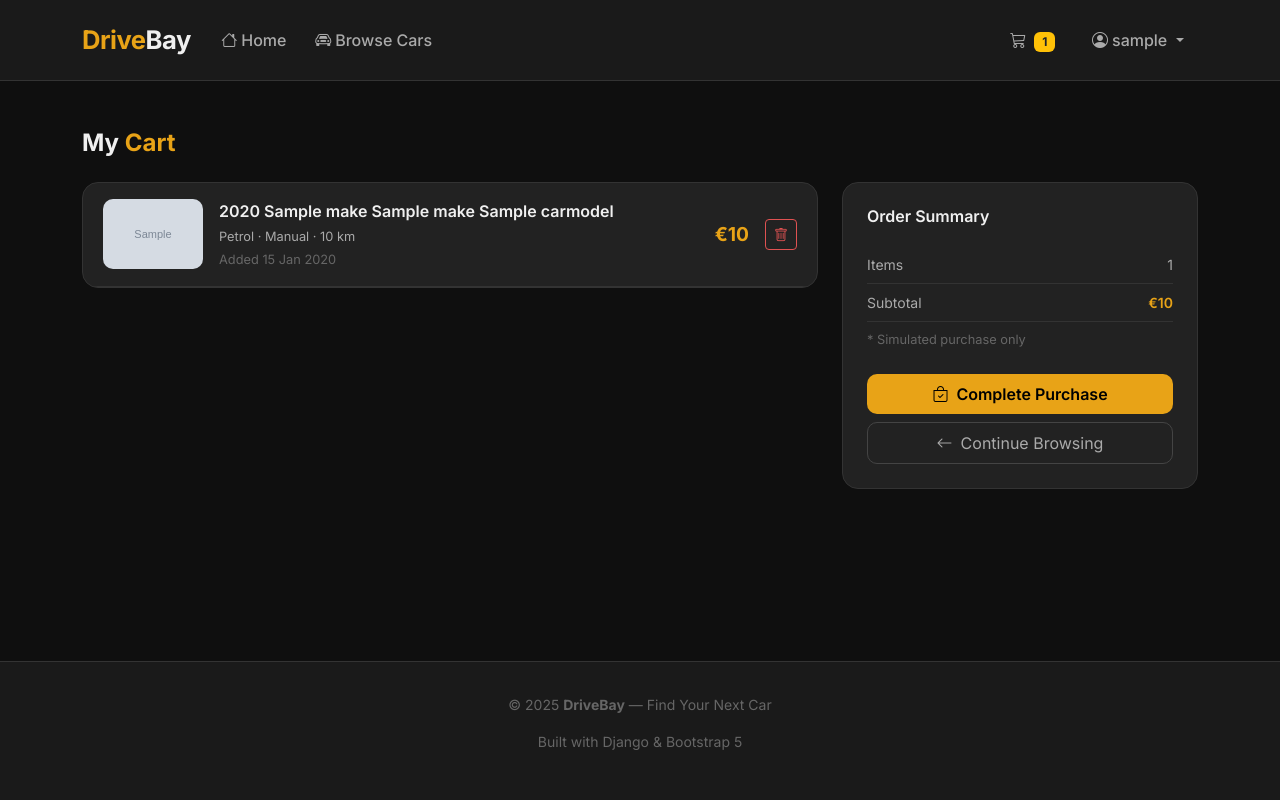
After one commit to Thtekos/drivebay, a Django app: page /cart/ in a window 1280 px wide. The commit adds this page. Run offline with Django 5.2, Linux system fonts and the light colour scheme; a user stored in the database is signed in; tables that the repository leaves empty hold one stand-in row (values such as "Sample post"); grey boxes marked "Sample" are stand-in pictures.

Commit message:
Major update: Added shopping cart with AJAX add/remove and simulated checkout,  fixed missing form_data context in car add and edit views, fixed car form template by removing form_data references. Also fixed sticky footer, removed mt-5 from footer, moved flash messages inside main

```diff
--- a/cars/urls.py
+++ b/cars/urls.py
@@ -13,4 +13,10 @@ urlpatterns = [
     path('profile/', views.profile_view, name='profile'),
     path('profile/change-password/', views.change_password_view, name='change_password'),
     path('dashboard/', views.dashboard_view, name='dashboard'),
+    path('cart/', views.cart_view, name='cart'),
+    path('cart/add/<int:car_id>/', views.cart_add, name='cart_add'),
+    path('cart/remove/<int:car_id>/', views.cart_remove, name='cart_remove'),
+    path('cart/checkout/', views.cart_checkout, name='cart_checkout'),
+    path('wishlist/add/<int:car_id>/', views.wishlist_add, name='wishlist_add'),
+    path('wishlist/remove/<int:car_id>/', views.wishlist_remove, name='wishlist_remove'),
 ]
--- a/cars/views.py
+++ b/cars/views.py
@@ -8,6 +8,7 @@ from .decorators import admin_required, login_required_redirect
 from django.db import models
 from django.views.decorators.http import require_POST
 from django.http import JsonResponse
+from .models import Car, Make, CarModel, ViewHistory, UserProfile, Review, CartItem, Wishlist
 
 
 def home(request):
@@ -405,3 +406,91 @@ def submit_review(request, car_id):
         'username': request.user.username,
         'comment': comment,
     })
+
+@login_required_redirect
+def cart_view(request):
+    cart_items = request.user.cart_items.select_related('car').order_by('-added_at')
+    total = sum(item.car.price for item in cart_items)
+    context = {
+        'cart_items': cart_items,
+        'total': total,
+    }
+    return render(request, 'cart.html', context)
+
+
+@login_required_redirect
+@require_POST
+def cart_add(request, car_id):
+    car = get_object_or_404(Car, id=car_id, is_available=True)
+
+    # Check if already in cart
+    if request.user.cart_items.filter(car=car).exists():
+        return JsonResponse({'success': False, 'error': 'This car is already in your cart.'})
+
+    CartItem.objects.create(user=request.user, car=car)
+    cart_count = request.user.cart_items.count()
+    return JsonResponse({'success': True, 'cart_count': cart_count})
+
+
+@login_required_redirect
+@require_POST
+def cart_remove(request, car_id):
+    car = get_object_or_404(Car, id=car_id)
+    request.user.cart_items.filter(car=car).delete()
+    cart_count = request.user.cart_items.count()
+
+    # Recalculate total
+    cart_items = request.user.cart_items.select_related('car').all()
+    total = sum(item.car.price for item in cart_items)
+
+    return JsonResponse({
+        'success': True,
+        'cart_count': cart_count,
+        'total': f"{total:,.0f}",
+    })
+
+
+@login_required_redirect
+@require_POST
+def cart_checkout(request):
+    from .models import Purchase
+    cart_items = request.user.cart_items.select_related('car').all()
+
+    if not cart_items.exists():
+        messages.error(request, 'Your cart is empty.')
+        return redirect('cart')
+
+    # Simulate purchase for each cart item
+    for item in cart_items:
+        Purchase.objects.get_or_create(
+            user=request.user,
+            car=item.car,
+            defaults={'price_paid': item.car.price},
+        )
+        # Mark car as unavailable
+        item.car.is_available = False
+        item.car.save()
+
+    # Clear the cart
+    request.user.cart_items.all().delete()
+    messages.success(request, 'Purchase completed! Thank you for using DriveBay.')
+    return redirect('dashboard')
+
+@login_required_redirect
+@require_POST
+def wishlist_add(request, car_id):
+    car = get_object_or_404(Car, id=car_id)
+
+    if request.user.wishlist.filter(car=car).exists():
+        return JsonResponse({'success': False, 'error': 'Already in your wishlist.'})
+
+    Wishlist.objects.create(user=request.user, car=car)
+    return JsonResponse({'success': True})
+
+
+@login_required_redirect
+@require_POST
+def wishlist_remove(request, car_id):
+    car = get_object_or_404(Car, id=car_id)
+    request.user.wishlist.filter(car=car).delete()
+    return JsonResponse({'success': True})
--- a/management/views.py
+++ b/management/views.py
@@ -65,11 +65,12 @@ def management_car_add(request):
             return render(request, 'management/car_form.html', {
                 'makes': makes,
                 'car_models': car_models,
-                'form_data': request.POST,
                 'fuel_choices': Car.FUEL_CHOICES,
                 'transmission_choices': Car.TRANSMISSION_CHOICES,
                 'color_choices': Car.COLOR_CHOICES,
                 'condition_choices': Car.CONDITION_CHOICES,
+                'action': 'Add',
+                'form_data': {},
             })
 
         car = Car(
@@ -117,12 +118,12 @@ def management_car_edit(request, car_id):
                 'car': car,
                 'makes': makes,
                 'car_models': car_models,
-                'form_data': request.POST,
                 'fuel_choices': Car.FUEL_CHOICES,
                 'transmission_choices': Car.TRANSMISSION_CHOICES,
                 'color_choices': Car.COLOR_CHOICES,
                 'condition_choices': Car.CONDITION_CHOICES,
                 'action': 'Edit',
+                'form_data': {},
             })
 
         car.make_id = request.POST.get('make')
--- a/static/css/style.css
+++ b/static/css/style.css
@@ -29,11 +29,30 @@
     box-sizing: border-box;
 }
 
+html {
+    min-height: 100%;
+}
+
 body {
     background-color: var(--bg-primary);
     color: var(--text-primary);
     font-family: 'Inter', sans-serif;
-    min-height: 100vh;
+    display: flex !important;
+    flex-direction: column !important;
+    min-height: 100vh !important;
+}
+
+main {
+    display: block;
+    flex: 1 0 auto !important;
+}
+
+nav.navbar {
+    flex-shrink: 0;
+}
+
+footer.footer {
+    flex-shrink: 0;
 }
 
 a {
@@ -139,7 +158,6 @@ a:hover {
     border-radius: var(--radius-lg);
     overflow: hidden;
     transition: var(--transition);
-    height: 100%;
 }
 
 .car-card:hover {
@@ -218,7 +236,7 @@ a:hover {
     margin-bottom: 0.4rem;
 }
 
-/* Alerts / Messages */
+/* Alerts */
 .alert-success {
     background-color: rgba(76, 175, 125, 0.15);
     border: 1px solid var(--success);
@@ -278,6 +296,7 @@ a:hover {
 
 /* Footer */
 .footer {
+    flex-shrink: 0;
     background-color: var(--bg-secondary);
     border-top: 1px solid var(--border);
     padding: 2rem 0;
@@ -354,16 +373,6 @@ a:hover {
     justify-content: center;
     color: var(--text-muted);
     font-size: 0.85rem;
-}
-
-/* Prevent cards from stretching in flex/grid rows */
-.row > [class*="col"] {
-    display: flex;
-    flex-direction: column;
-}
-
-.row > [class*="col"] > .car-card {
-    flex: 0 1 auto;
 }
 
 /* Dashboard car row hover */
--- a/templates/base.html
+++ b/templates/base.html
@@ -117,7 +117,8 @@
         </div>
     </nav>
 
-    <!-- Flash messages -->
+    <!-- Main content -->
+    <main>
         {% if messages %}
         <div class="container mt-3">
             {% for message in messages %}
@@ -129,13 +130,11 @@
         </div>
         {% endif %}
 
-    <!-- Main content -->
-    <main>
         {% block content %}{% endblock %}
     </main>
 
     <!-- Footer -->
-    <footer class="footer mt-5">
+    <footer class="footer">
         <div class="container">
             <p>© 2025 <strong>DriveBay</strong> — Find Your Next Car</p>
             <p class="mt-1">Built with Django &amp; Bootstrap 5</p>
--- /dev/null
+++ b/templates/cart.html
@@ -0,0 +1,131 @@
+{% extends 'base.html' %}
+{% load static %}
+
+{% block title %}My Cart — DriveBay{% endblock %}
+
+{% block content %}
+<div class="container py-5">
+
+    <h2 class="section-title mb-4">My <span>Cart</span></h2>
+
+    {% if cart_items %}
+    <div class="row g-4">
+
+        <!-- Cart items -->
+        <div class="col-lg-8">
+            <div class="car-card p-0" style="overflow:hidden;" id="cart-container">
+                {% for item in cart_items %}
+                <div class="cart-item" id="cart-item-{{ item.car.id }}"
+                     style="display:flex; align-items:center; gap:1rem; padding:1rem 1.25rem;
+                            border-bottom:1px solid var(--border);">
+
+                    <!-- Car image -->
+                    {% if item.car.image %}
+                        <img src="{{ item.car.image.url }}" alt="{{ item.car }}"
+                             style="width:100px; height:70px; object-fit:cover;
+                                    border-radius:var(--radius); flex-shrink:0;">
+                    {% else %}
+                        <div style="width:100px; height:70px; background:var(--bg-input);
+                                    border-radius:var(--radius); display:flex; align-items:center;
+                                    justify-content:center; flex-shrink:0;">
+                            <i class="bi bi-car-front" style="color:var(--text-muted); font-size:1.5rem;"></i>
+                        </div>
+                    {% endif %}
+
+                    <!-- Car info -->
+                    <div style="flex:1; min-width:0;">
+                        <a href="/cars/{{ item.car.id }}/"
+                           style="font-size:1rem; font-weight:600; color:var(--text-primary);">
+                            {{ item.car.year }} {{ item.car.make }} {{ item.car.car_model }}
+                        </a>
+                        <div style="font-size:0.8rem; color:var(--text-secondary); margin-top:0.25rem;">
+                            {{ item.car.get_fuel_type_display }} ·
+                            {{ item.car.get_transmission_display }} ·
+                            {{ item.car.mileage|floatformat:0 }} km
+                        </div>
+                        <div style="font-size:0.8rem; color:var(--text-muted); margin-top:0.25rem;">
+                            Added {{ item.added_at|date:"d M Y" }}
+                        </div>
+                    </div>
+
+                    <!-- Price -->
+                    <div style="font-size:1.2rem; font-weight:700; color:var(--accent);
+                                flex-shrink:0; text-align:right;">
+                        €{{ item.car.price|floatformat:0 }}
+                    </div>
+
+                    <!-- Remove button -->
+                    <button class="btn btn-sm remove-from-cart"
+                            style="border:1.5px solid var(--danger); color:var(--danger); flex-shrink:0;"
+                            data-car-id="{{ item.car.id }}">
+                        <i class="bi bi-trash"></i>
+                    </button>
+                </div>
+                {% endfor %}
+            </div>
+        </div>
+
+        <!-- Order summary -->
+        <div class="col-lg-4">
+            <div class="car-card p-4" style="position:sticky; top:1rem; height:fit-content;">
+                <h6 style="color:var(--text-primary); font-weight:600; margin-bottom:1.25rem;">
+                    Order Summary
+                </h6>
+
+                <div style="font-size:0.875rem; color:var(--text-secondary);">
+                    <div class="d-flex justify-content-between py-2"
+                         style="border-bottom:1px solid var(--border);">
+                        <span>Items</span>
+                        <span id="cart-count-display">{{ cart_items|length }}</span>
+                    </div>
+                    <div class="d-flex justify-content-between py-2"
+                         style="border-bottom:1px solid var(--border);">
+                        <span>Subtotal</span>
+                        <span id="cart-total-display" style="color:var(--accent); font-weight:600;">
+                            €{{ total|floatformat:0 }}
+                        </span>
+                    </div>
+                    <div class="d-flex justify-content-between py-2">
+                        <span style="color:var(--text-muted); font-size:0.8rem;">
+                            * Simulated purchase only
+                        </span>
+                    </div>
+                </div>
+
+                <form method="POST" action="/cart/checkout/" id="checkout-form">
+                    {% csrf_token %}
+                    <button type="submit" class="btn btn-accent w-100 mt-3">
+                        <i class="bi bi-bag-check me-2"></i>Complete Purchase
+                    </button>
+                </form>
+
+                <a href="/cars/" class="btn btn-dark-outline w-100 mt-2">
+                    <i class="bi bi-arrow-left me-2"></i>Continue Browsing
+                </a>
+
+                <div id="cart-message" class="mt-3" style="display:none;"></div>
+            </div>
+        </div>
+
+    </div>
+
+    {% else %}
+    <!-- Empty cart -->
+    <div class="text-center py-5">
+        <div class="car-card p-5 d-inline-block">
+            <i class="bi bi-cart3 text-accent" style="font-size:4rem;"></i>
+            <h5 class="mt-3" style="color:var(--text-primary);">Your cart is empty</h5>
+            <p style="color:var(--text-muted);">Browse our listings and find your perfect car.</p>
+            <a href="/cars/" class="btn btn-accent mt-2">
+                <i class="bi bi-search me-2"></i>Browse Cars
+            </a>
+        </div>
+    </div>
+    {% endif %}
+
+</div>
+{% endblock %}
+
+{% block extra_js %}
+<script defer src="{% static 'js/cart.js' %}"></script>
+{% endblock %}
--- a/templates/dashboard.html
+++ b/templates/dashboard.html
@@ -5,7 +5,6 @@
 
 {% block content %}
 <div class="container py-5">
-
     <!-- Header -->
     <div class="d-flex justify-content-between align-items-center mb-4 flex-wrap gap-3">
         <div>
--- a/templates/management/cars.html
+++ b/templates/management/cars.html
@@ -31,7 +31,7 @@
                 </form>
             </div>
 
-            <div class="car-card p-0" style="overflow:hidden;">
+            <div class="car-card p-0" style="overflow:hidden; min-height:200px;">
                 <table class="mgmt-table">
                     <thead>
                         <tr>
```
Also changed, not shown: static/js/cart.js (added, +70 -0 lines), templates/management/car_form.html (+14 -19 lines). Lines whose indentation alone changed are shown as unchanged.
